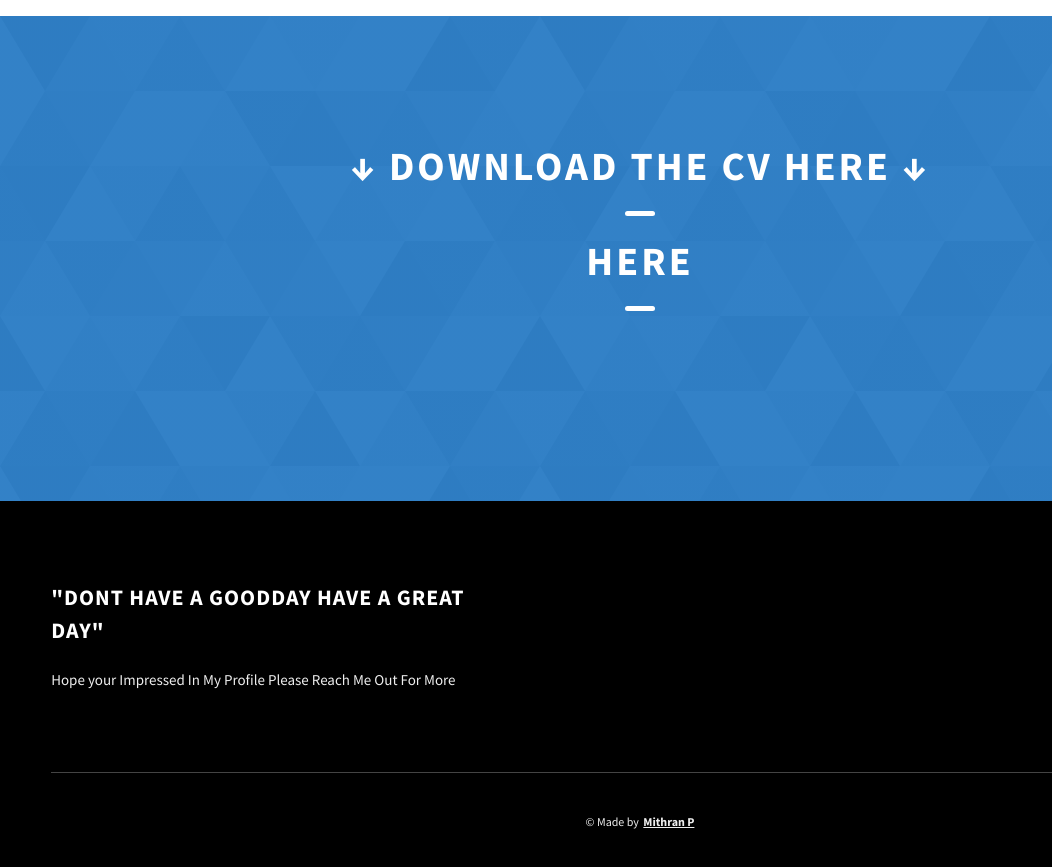
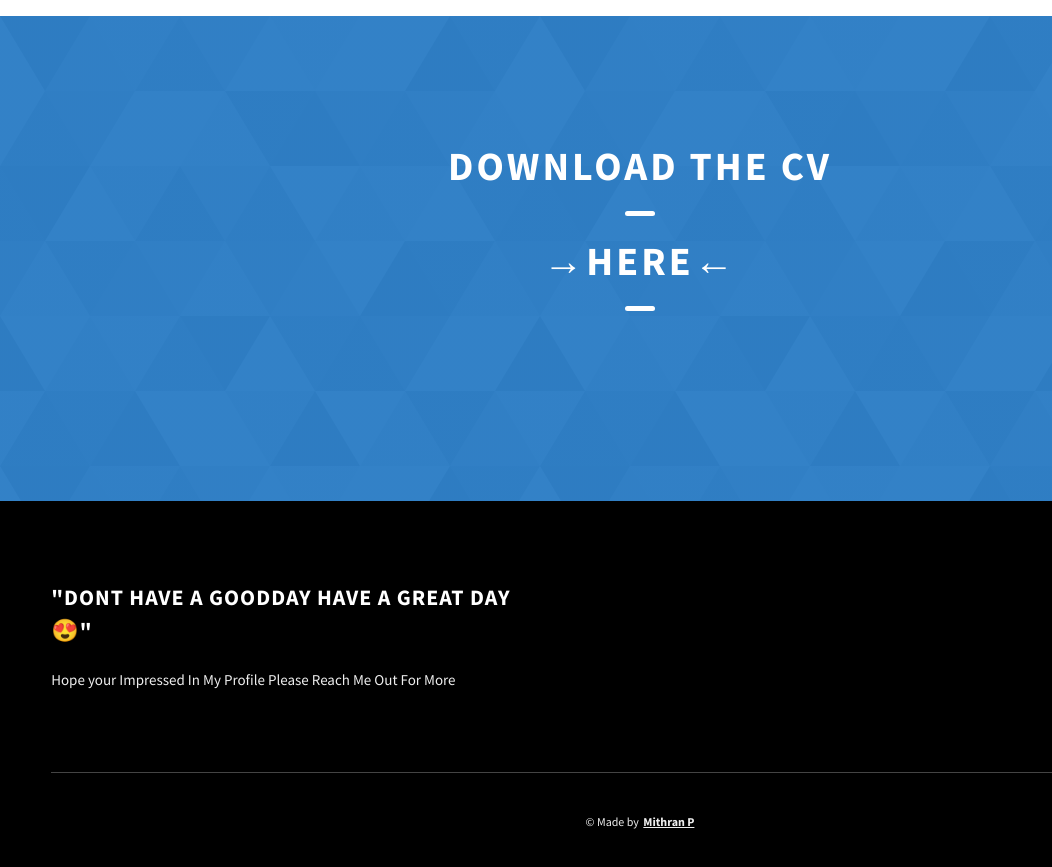
Before and after one commit to mithravindan/mithran.github.io, a website: page index.html in a window 1280 px wide. Shown: the part 2200-3067 px from the top of the page, 0-1052 px from the left. Drawn offline with Linux system fonts and the light colour scheme.

Commit message:
Exp added

```diff
--- a/index.html
+++ b/index.html
@@ -282,8 +282,8 @@
     <section id="contact" class="contact sec-pad dynamicBg">
       <div class="main-container">
         <h2 class="heading heading-sec heading-sec__mb-med">
-          <span class="heading-sec__main heading-sec__main--lt">↓ Download The CV Here ↓</span>
-          <span class="heading-sec__main heading-sec__main--lt"><a href="./index.html" class="main-container">Here</a></span>
+          <span class="heading-sec__main heading-sec__main--lt">Download The CV</span>
+          <span class="heading-sec__main heading-sec__main--lt"><a href="./index.html" class="main-container">→Here←</a></span>
         </span>
         </h2>
 
@@ -337,7 +337,7 @@
             </div>
           </div>
           <div class="main-footer__row main-footer__row-2">
-            <h4 class="heading heading-sm text-lt">"Dont Have A GoodDay Have A Great Day"</h4>
+            <h4 class="heading heading-sm text-lt">"Dont Have A GoodDay Have A Great Day 😍"</h4>
             <p class="main-footer__short-desc">
               Hope your Impressed In My Profile
               Please Reach Me Out For More
```
